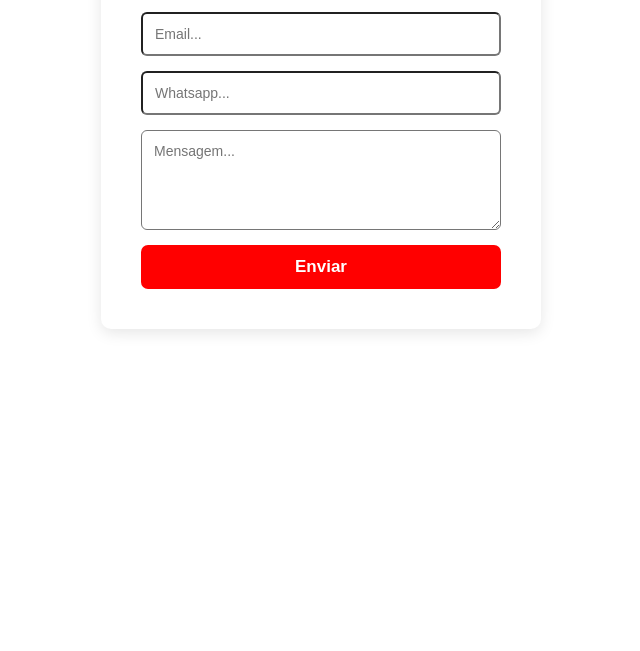
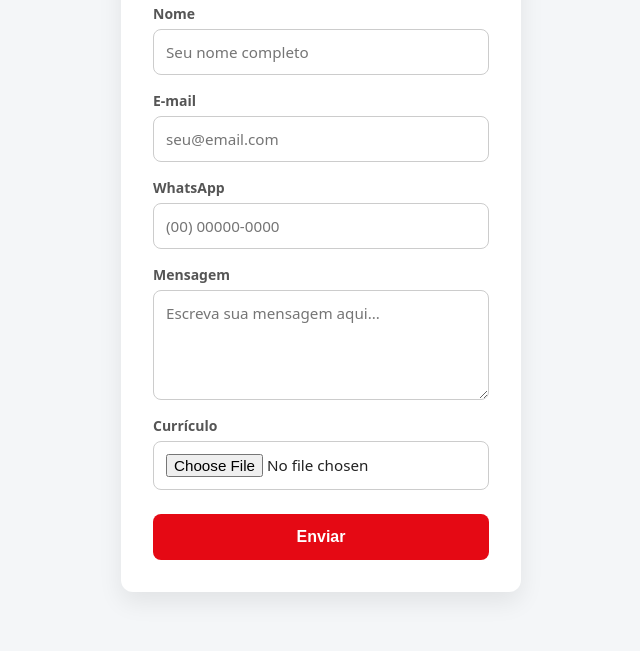
Before and after one commit to olucasfracaro/EmpregaMais, a plain HTML site: page frontend/index.html in a window 1280 px wide. Shown: the part 149-800 px from the top of the page, without its empty margins (319-959 px from the left). Drawn offline with Linux system fonts and the light colour scheme.

Commit message:
Mudei tudo

```diff
--- a/frontend/index.html
+++ b/frontend/index.html
@@ -1,133 +1,168 @@
 <!DOCTYPE html>
-<html lang="pt-br">
+<html lang="pt-BR">
 <head>
   <meta charset="UTF-8">
   <meta name="viewport" content="width=device-width, initial-scale=1.0">
+  <title>Cadastro - Metroform</title>
+  <style>
+    :root {
+      --primary-color: #e50914;
+      --primary-hover: #b20710;
+      --bg-color: #f4f6f8;
+      --card-bg: #ffffff;
+      --text-color: #222222;
+      --border-color: #cccccc;
+    }
 
-    <title>Cadastro - Metroform</title>
-
-<body>
-
-    <style>
-        body {
+    * {
+      box-sizing: border-box;
       margin: 0;
       padding: 0;
-            height: 100;
+    }
+
+    body {
+      font-family: system-ui, -apple-system, BlinkMacSystemFont, "Segoe UI", Roboto, sans-serif;
+      background-color: var(--bg-color);
+      color: var(--text-color);
+      min-height: 100vh;
       display: flex;
       justify-content: center;
       align-items: center;
-            background-color: white
-
-
-
+      padding: 20px;
     }
 
     .painel-cadastro {
-             background-color: #ffffff;
-            padding: 40px;
-            border-radius: 10px;
-            box-shadow: 0 4px 15px rgba(0, 0, 0, 0.1);
+      background-color: var(--card-bg);
+      padding: 32px;
+      border-radius: 12px;
+      box-shadow: 0 10px 25px rgba(0, 0, 0, 0.08);
       width: 100%;
-            max-width: 360px;
-
+      max-width: 400px;
     }
 
-        .holder h1 {
+    .painel-header {
       text-align: center;
-            margin-top: 0;
-            margin-bottom: 25px;
-            color: #333333;
-
+      margin-bottom: 24px;
     }
 
-        .centralizado {
+    .painel-header h1 {
+      font-size: 1.75rem;
+      color: var(--text-color);
+    }
+
+    .campo-grupo {
+      margin-bottom: 16px;
       display: flex;
-            justify-content: center;
-            margin-bottom: 15px;
+      flex-direction: column;
+      gap: 6px;
     }
-        .centralizado input,
-        .centralizado textarea{
+
+    .campo-grupo label {
+      font-size: 0.875rem;
+      font-weight: 600;
+      color: #555555;
+    }
+
+    .campo-grupo input,
+    .campo-grupo textarea {
       width: 100%;
       padding: 12px;
-            box-sizing: border-box;
-            border-radius: 6px;
-            font-size: 14px;
-            outline: none;
-            font-family: Arial, sans-serif;
-
+      border: 1px solid var(--border-color);
+      border-radius: 8px;
+      font-size: 0.95rem;
+      font-family: inherit;
+      transition: border-color 0.2s, box-shadow 0.2s;
     }
 
-        .centralizado textarea {
-        height: 100px;
+    .campo-grupo textarea {
+      height: 110px;
       resize: vertical;
+    }
 
+    .campo-grupo input:focus,
+    .campo-grupo textarea:focus {
+      outline: none;
+      border-color: var(--primary-color);
+      box-shadow: 0 0 0 3px rgba(229, 9, 20, 0.2);
     }
-    .centralizado input:focus,
-    .centralizado textarea:focus {
-        border-color: red;
-    }
+
     .btn-cadastrar {
       width: 100%;
-        padding: 12px;
-        background-color: red;
-        color: white;
+      padding: 14px;
+      background-color: var(--primary-color);
+      color: #ffffff;
       border: none;
-        border-radius: 7px;
-        font-size: 17px;
+      border-radius: 8px;
+      font-size: 1rem;
       font-weight: bold;
       cursor: pointer;
-        transition: 0.2s;
-    }
-    .btn-cadastrar:hover {
-        background-color: darkred;
+      transition: background-color 0.2s, transform 0.1s;
+      margin-top: 8px;
     }
 
+    .btn-cadastrar:hover {
+      background-color: var(--primary-hover);
+    }
+
+    .btn-cadastrar:active {
+      transform: scale(0.98);
+    }
   </style>
 </head>
 <body>
-<form class="painel-cadastro" id="PainelVinicius">
- <header class="holder">
-        <h1 style="text-align: center;">Cadastro</h1>
-    </header class="holder">
 
-      <div class="centralizado">
-    <input type="text" id="Nome" placeholder="Nome..." required>
+  <form class="painel-cadastro" id="PainelManeiro">
+    <header class="painel-header">
+      <h1>Cadastro</h1>
+    </header>
+
+    <div class="campo-grupo">
+      <label for="Nome">Nome</label>
+      <input type="text" id="Nome" placeholder="Seu nome completo" required>
     </div>
 
-    <div class="centralizado">
-    <input type="text" id="Email" placeholder="Email..." required>
+    <div class="campo-grupo">
+      <label for="Email">E-mail</label>
+      <input type="email" id="Email" placeholder="seu@email.com" required>
     </div>
 
-    <div class="centralizado">
-    <input type="text" id="Whatsapp" placeholder="Whatsapp..." required>
+    <div class="campo-grupo">
+      <label for="Whatsapp">WhatsApp</label>
+      <input type="tel" id="Whatsapp" placeholder="(00) 00000-0000" required>
     </div>
 
-    <div class="centralizado">
-    <textarea id="Mensagem" placeholder="Mensagem..." required></textarea>
+    <div class="campo-grupo">
+      <label for="Mensagem">Mensagem</label>
+      <textarea id="Mensagem" placeholder="Escreva sua mensagem aqui..." required></textarea>
     </div>
 
-    <div>
+    <div class="campo-grupo">
+      <label for="CurrículoS">Currículo</label>
+            <input type="file" id="Currículo" name="Currículo" accept="application/pdf" required>
+    </div>
+
     <button type="submit" class="btn-cadastrar">Enviar</button>
-    </div>
 
   </form>
 
   <script>
-        document.getElementById('PainelVinicius').addEventListener('submit', function(event) {
+    document.getElementById('PainelManeiro').addEventListener('submit', function(event) {
       event.preventDefault();
 
-            const Nome = document.getElementById("Nome").value;
-            const Email = document.getElementById("Email").value;
-            const Whatsapp = document.getElementById("Whatsapp").value;
-            const Mensagem = document.getElementById("Mensagem").value;
+      const dados = {
+        nome: document.getElementById("Nome").value,
+        email: document.getElementById("Email").value,
+        whatsapp: document.getElementById("Whatsapp").value,
+        mensagem: document.getElementById("Mensagem").value,
+        curriculo: document.getElementById("Currículo").value
+      };
 
+      console.log("Dados enviados:", dados);
       alert("Cadastro realizado com sucesso!");
 
       this.reset();
+    });
+  </script>
 
-        });
-
-
-     </script>
 </body>
 </html>
```
Lines whose indentation alone changed are shown as unchanged.
